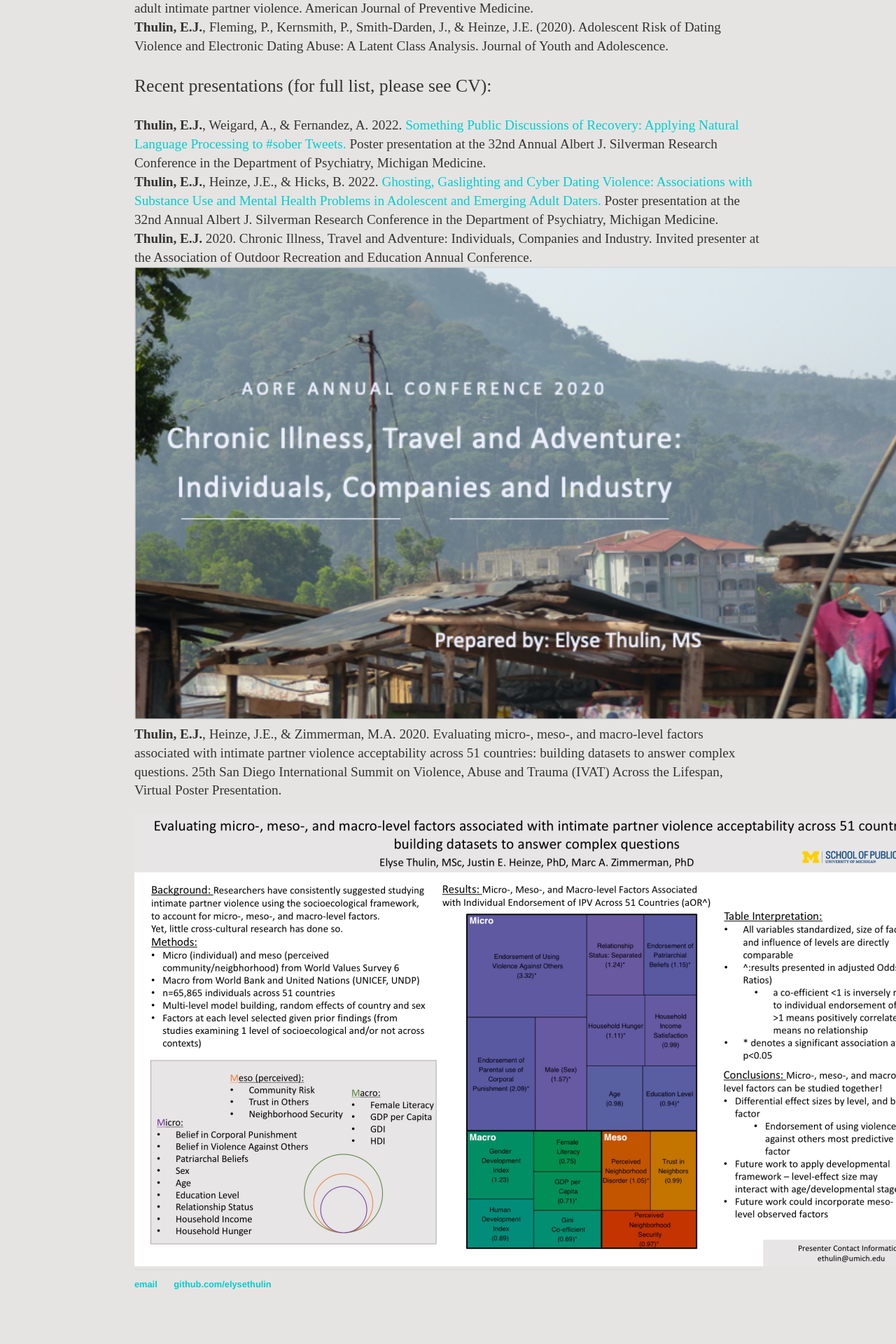
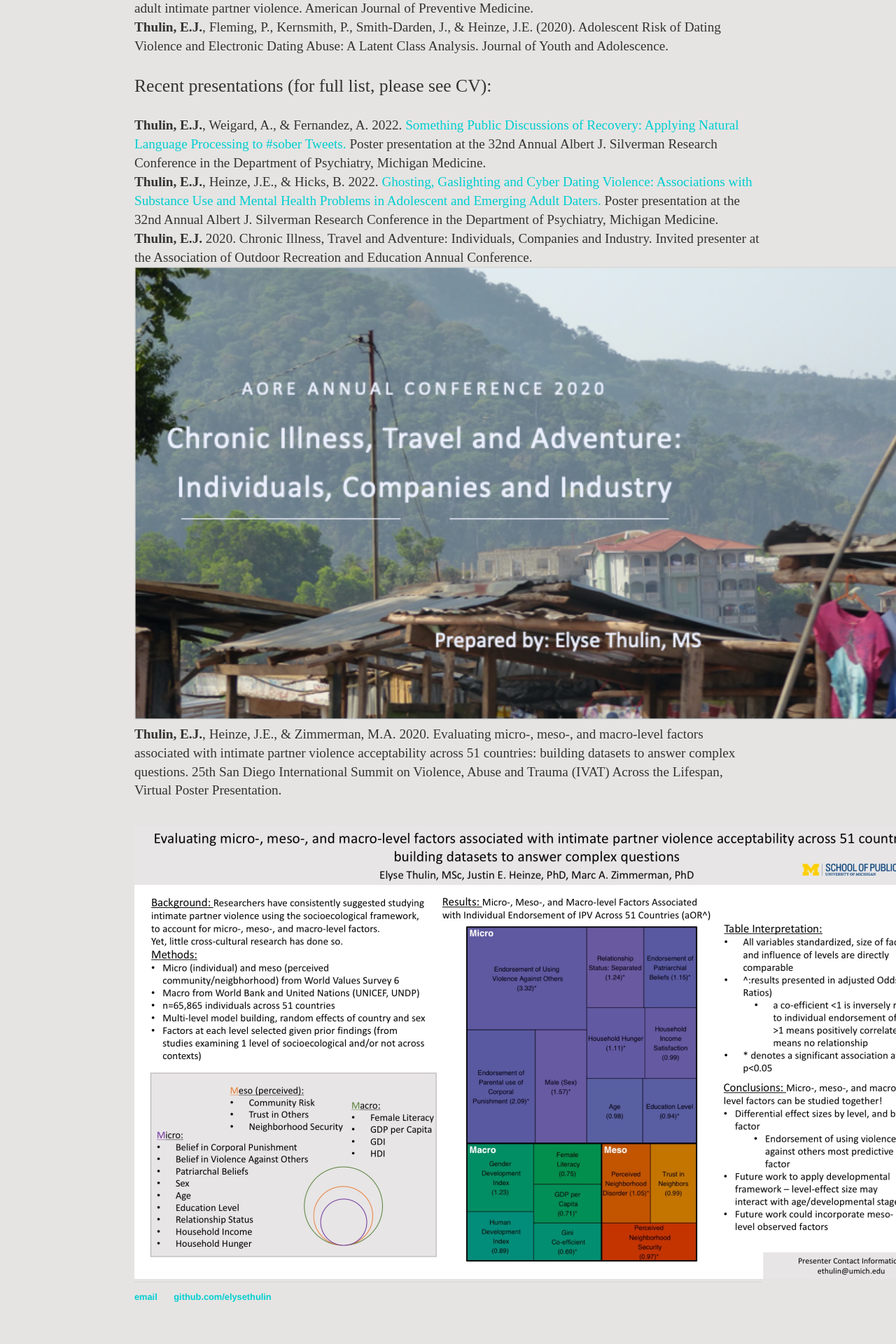
Before and after one commit to elysethulin/elysethulin.github.io, a Jekyll site: the page built from index.html, in a window 1280 px wide. Shown: the part 1430-3350 px from the top of the page at 70% size. Built offline with Jekyll 4.4.1, drawn with Linux system fonts in a browser that asks for light colours.

Commit message:
Update index.html

```diff
--- a/index.html
+++ b/index.html
@@ -29,9 +29,9 @@
 				Poster presentation at the 32nd Annual Albert J. Silverman Research Conference in the Department of Psychiatry, Michigan Medicine.
 				<br><b>Thulin, E.J.</b> 2020. Chronic Illness, Travel and Adventure: Individuals, Companies and Industry.
 				Invited presenter at the Association of Outdoor Recreation and Education Annual Conference.
-				<img src="Screen Shot 2020-10-14 at 2.47.10 PM.png" alt="text descriptor" class="center" width="1150" height="646.5">
+				<br><img src="Screen Shot 2020-10-14 at 2.47.10 PM.png" alt="text descriptor" class="center" width="1150" height="646.5">
 				<br><b>Thulin, E.J.</b>, Heinze, J.E., & Zimmerman, M.A. 2020. Evaluating micro-, meso-, and macro-level
 				factors associated with intimate partner violence acceptability across 51 countries: building datasets to answer complex questions.
 				25th San Diego International Summit on Violence, Abuse and Trauma (IVAT) Across the Lifespan, Virtual Poster Presentation. </p>
-			<img src="Evaluating Micro Meso And MacroLevel Factors .jpg" alt="text descriptor" class="center" width="1150" height="646.5">
+				<br><img src="Evaluating Micro Meso And MacroLevel Factors .jpg" alt="text descriptor" class="center" width="1150" height="646.5">
 </div><!-- /.blurb -->
```
Also changed, not shown: other parts of index.html (+1 -1 lines).
